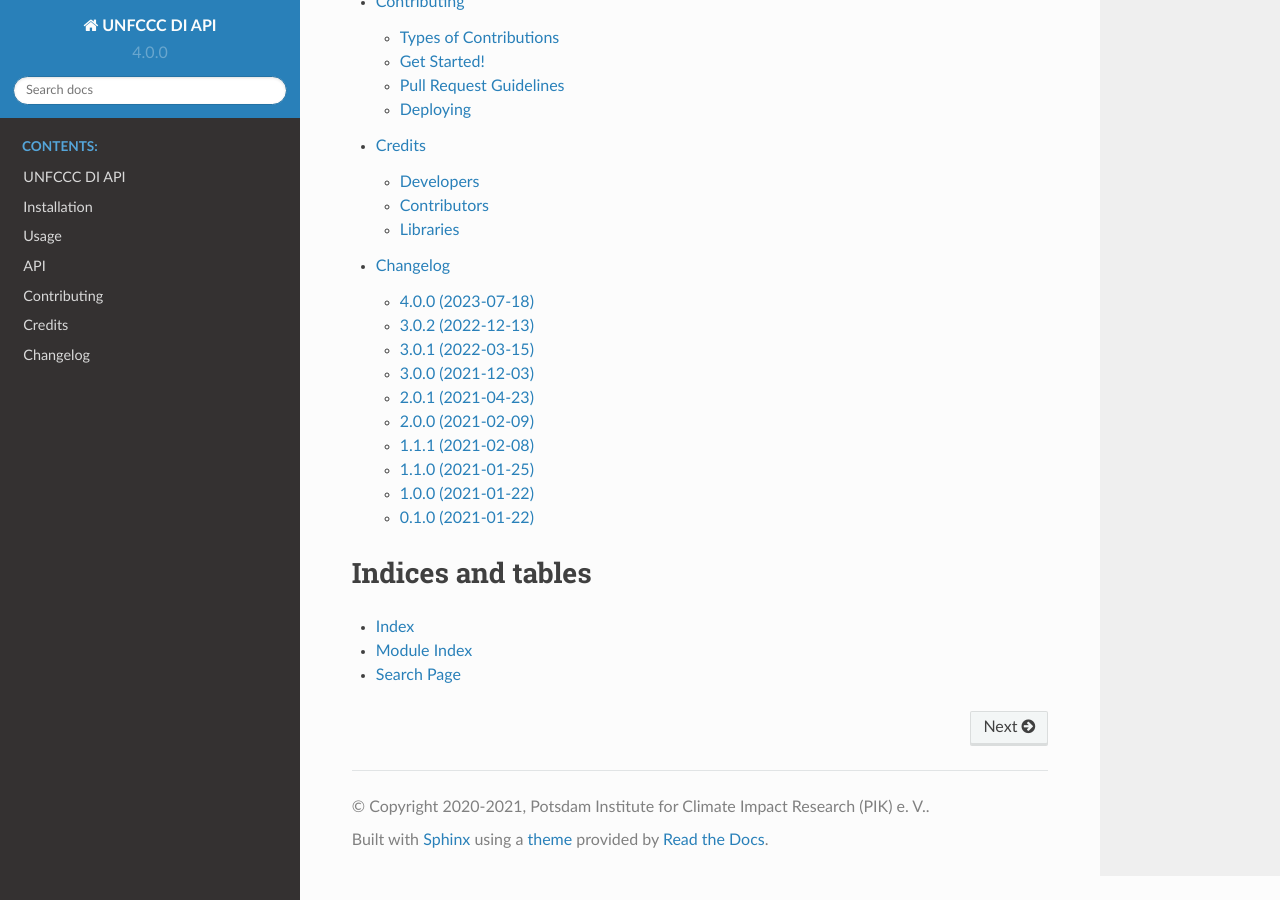
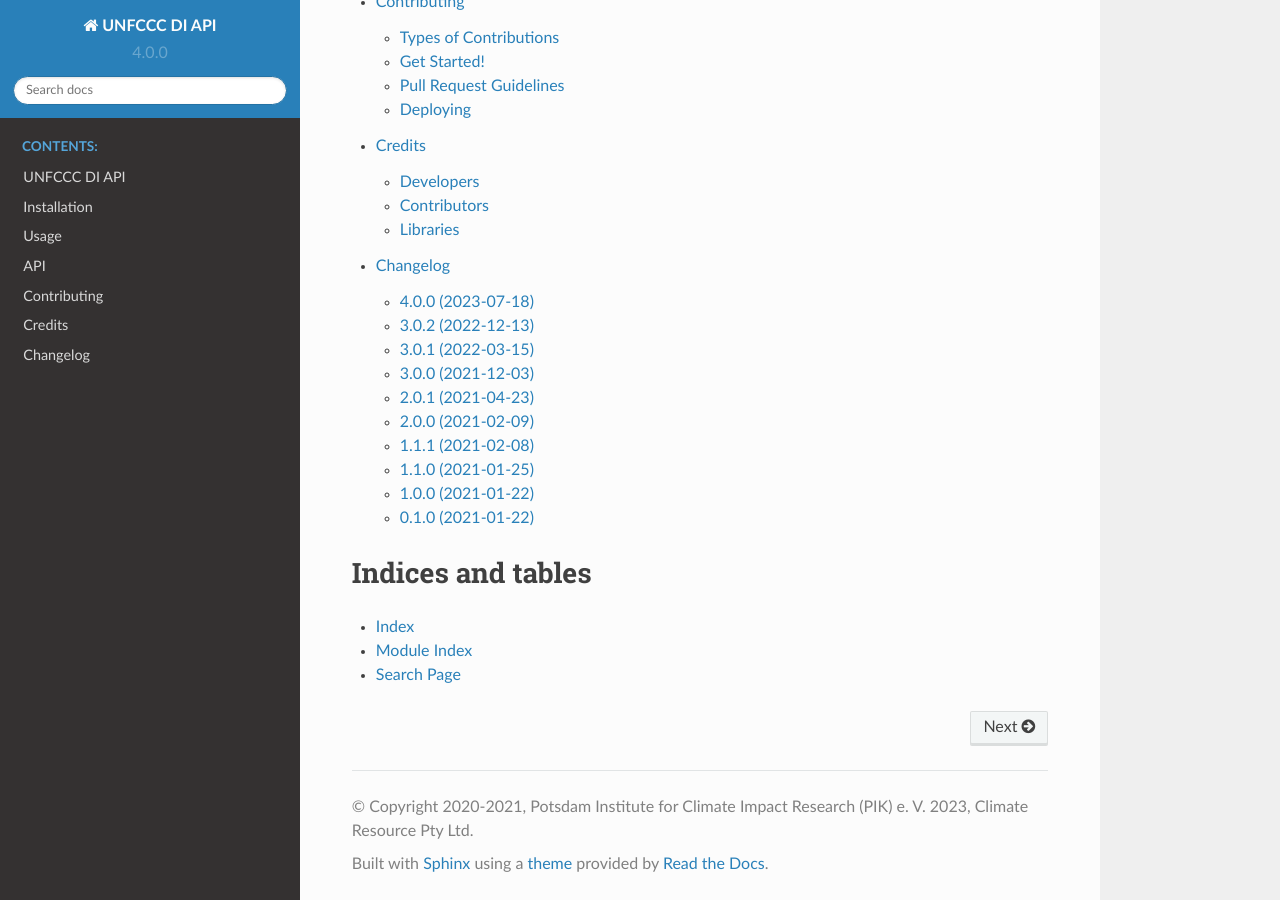
Before and after one commit to primap-community/unfccc_di_api, a Sphinx documentation site: the page built from docs/index.rst, in a window 1280 px wide and 900 px high, scrolled down 602 px. Built offline with Sphinx 7.4.7 and the Read the Docs theme 2.0.0, drawn with Linux system fonts in a browser that asks for light colours.

```diff
--- a/docs/conf.py
+++ b/docs/conf.py
@@ -55,7 +55,8 @@ master_doc = "index"
 
 # General information about the project.
 project = "UNFCCC DI API"
-copyright = "2020-2021, Potsdam Institute for Climate Impact Research (PIK) e. V."
+copyright = """2020-2021, Potsdam Institute for Climate Impact Research (PIK) e. V.
+2023, Climate Resource Pty Ltd"""
 author = "Mika Pflüger"
 
 # The version info for the project you're documenting, acts as replacement
```
Also changed, not shown: .readthedocs.yml.
